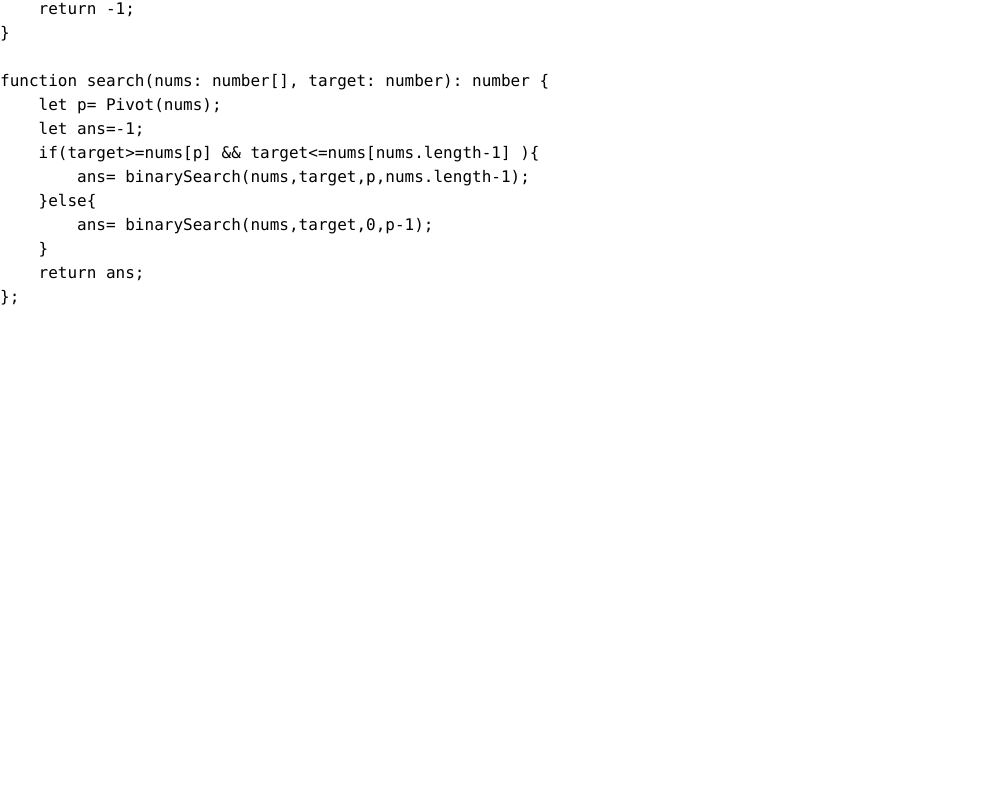
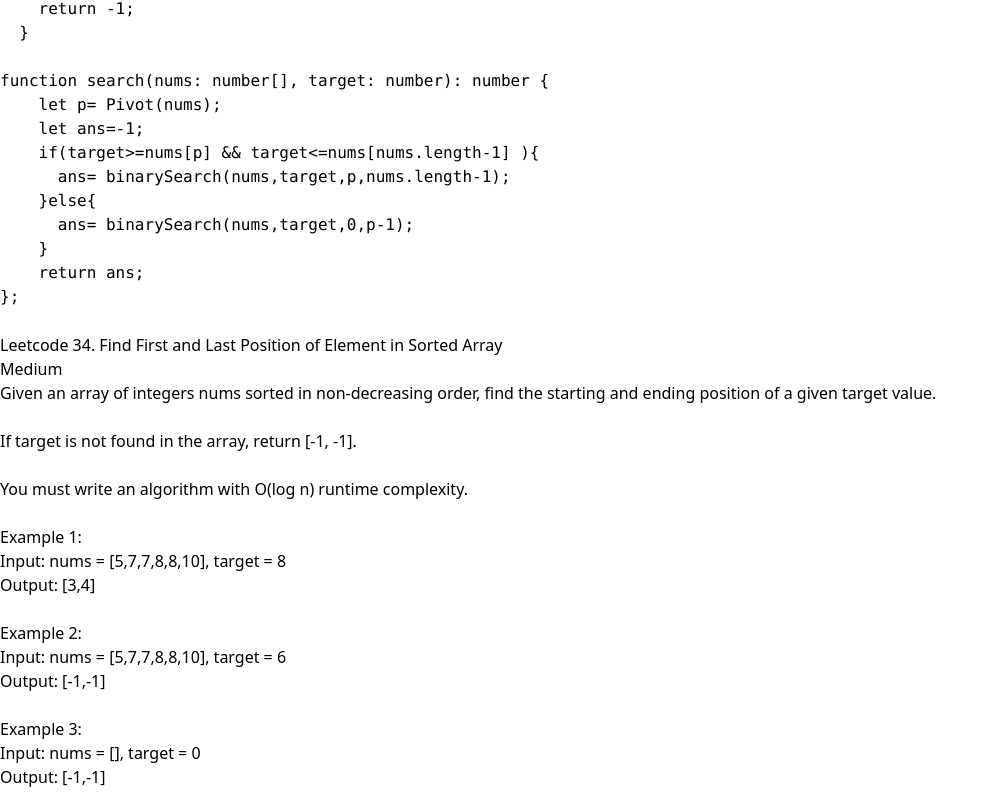
Before and after one commit to ashish74624/DSA_Website, a React (Vite) app: page /binary-search in a window 1280 px wide. Shown: the part 1011-1804 px from the top of the page, without its empty margins (0-998 px from the left). Before the commit the page ends 1344 px from the top, so only its background shows below. Built offline with nearby package versions, Linux system fonts and the light colour scheme.

Commit message:
Leetcode 34

```diff
--- a/src/App.tsx
+++ b/src/App.tsx
@@ -1,4 +1,5 @@
 import Card from "./components/Card"
+import Navbar from "./components/Navbar"
 
 const topis =[
   {
@@ -23,7 +24,7 @@ function App() {
 
   return (
     <section className="w-screen h-max min-h-screen pb-10 bg-[#DDD3C9]/90 overflow-x-hidden overflow-y-auto max-w-full">
-
+      <Navbar/>
       <img className="w-screen " src="/1.jpeg"/>
       <div className="mt-2 flex flex-col items-center w-max mx-auto">
         <span className="text-gray-800 text-3xl font-bold self-start">Topics</span>
--- a/src/main.tsx
+++ b/src/main.tsx
@@ -7,7 +7,6 @@ import BinarySearch from './pages/BinarySearch.tsx'
 import LinkedList from './pages/LinkedList.tsx'
 import Stack from './pages/Stack.tsx'
 import TwoPointers from './pages/TwoPointers.tsx'
-import Navbar from './components/Navbar.tsx'
 
 const router = createBrowserRouter([
   {
@@ -34,7 +33,6 @@ const router = createBrowserRouter([
 
 ReactDOM.createRoot(document.getElementById('root')!).render(
   <React.StrictMode>
-    <Navbar/>
     <RouterProvider router={router} />
   </React.StrictMode>,
 )
--- a/src/pages/BinarySearch.tsx
+++ b/src/pages/BinarySearch.tsx
@@ -1,8 +1,11 @@
+import Navbar from "../components/Navbar";
 
 
 export default function BinarySearch() {
   return (
-    <section className="bg-[#DDD3C9]/90 w-auto h-screen overflow-x-hidden px-6 overflow-y-auto">
+    <section className="overflow-x-hidden overflow-y-hidden w-screen h-screen">
+    <Navbar/>
+    <div className="bg-[#DDD3C9]/90 w-auto h-screen overflow-x-hidden px-6 overflow-y-auto pb-20">
       <h1 className="text-3xl mt-4 text-gray-800">
         Binary Search :-
       </h1>
@@ -69,6 +72,100 @@ function search(nums: number[], target: number): number {
         </code>
         </pre>
       </div>
+      {/*  */}
+      <div className="mt-6 space-y-2 border-t-2 border-black pt-6">
+        <h2 className="text-2xl">Leetcode 34. Find First and Last Position of Element in Sorted Array</h2>
+        <h3 className="text-yellow-600 text-lg">Medium</h3>
+        <p className="bg-gray-900/90 hover:bg-gray-900/100 transition-all duration-300 text-white p-4 rounded-xl ">
+          Given an array of integers nums sorted in non-decreasing order, find the starting and ending position of a given target value.
+          <br /><br />
+          If target is not found in the array, return [-1, -1].
+          <br /><br />
+          You must write an algorithm with O(log n) runtime complexity.
+          <br /><br />
+          Example 1:
+<br />
+          Input: nums = [5,7,7,8,8,10], target = 8
+          <br />
+          Output: [3,4]
+          <br /><br />
+          Example 2:
+<br />
+Input: nums = [5,7,7,8,8,10], target = 6
+<br />
+Output: [-1,-1]
+<br /><br />
+Example 3:
+<br />
+Input: nums = [], target = 0
+<br />
+Output: [-1,-1]
+        </p>
+        <h2 className="text-2xl">Solution :</h2>
+        <pre className="bg-gray-900/90 hover:bg-gray-900/100 transition-all duration-300 text-white p-4 rounded-xl overflow-auto ">
+
+        <code >
+          {`const binarySearchForFirstOcc=(nums: number[], target: number)=>{
+   let low=0;
+    let high=nums.length-1;
+    let mid = Math.trunc(low + (high-low)/2);
+    // console.log(nums.length)
+    while(low<high){
+        if(nums[mid]===target){
+            high=mid;
+        }else if(target>nums[mid]){
+            low=mid+1;
+        }else{
+            high=mid-1;
+        }
+        mid = Math.trunc(low + (high-low)/2);
+    }
+
+    if(nums[low]===target){
+        return low;
+    }else{
+        return -1;
+    }
+}
+
+const findLastOccurrence = (nums:number[],target: number): number => {
+        let low = 0;
+        let high = nums.length - 1;
+        let result = -1;
+
+        while (low <= high) {
+            const mid = Math.trunc(low + (high - low) / 2);
+
+            if (nums[mid] === target) {
+                result = mid;
+                low = mid + 1;
+            } else if (target > nums[mid]) {
+                low = mid + 1;
+            } else {
+                high = mid - 1;
+            }
+        }
+
+        return result;
+    };
+
+
+function searchRange(nums: number[], target: number): number[] {
+    let ans1:number=-1;
+    let ans2:number=-1;
+    ans1=binarySearchForFirstOcc(nums,target);
+    if(ans1=== -1){
+        return [-1,-1]
+    }
+    ans2= findLastOccurrence(nums,target)
+    return [ans1,ans2];
+
+
+}; `}
+        </code>
+        </pre>
+      </div>
+    </div>
     </section>
   );
 }
```
Lines whose indentation alone changed are shown as unchanged.
